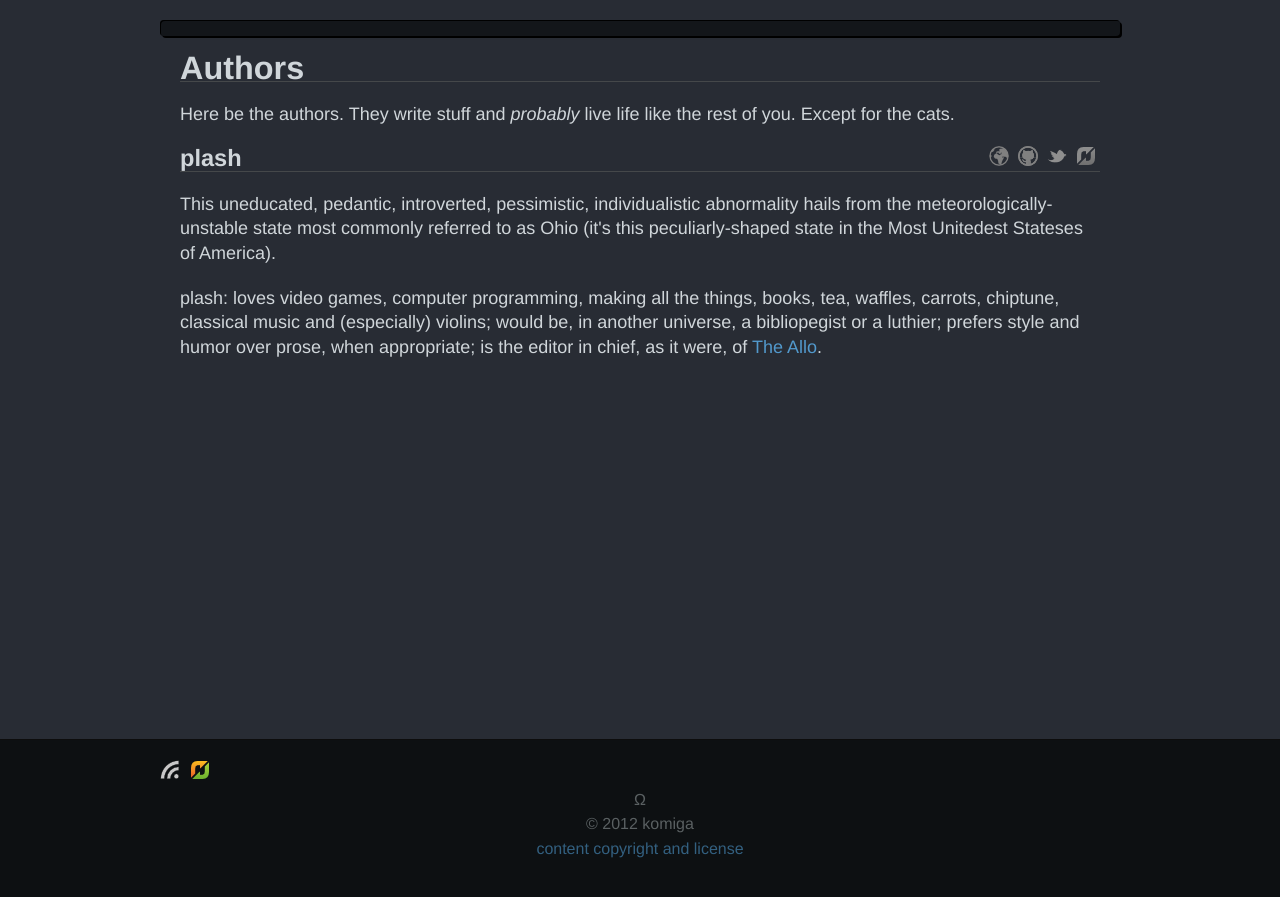
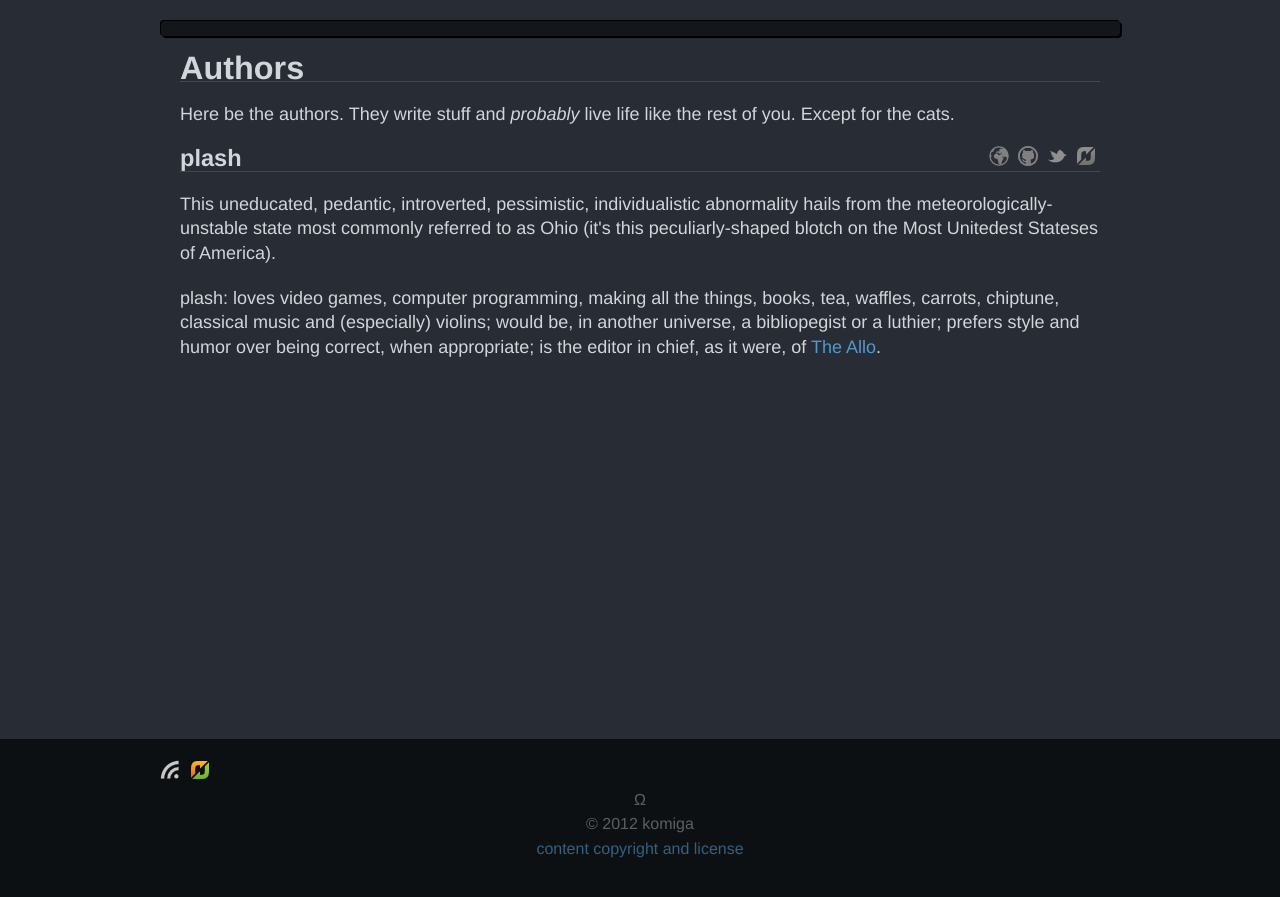
Before and after one commit to Allopoeia/allopoeia.github.com, a Jekyll site: the page built from authors.html, in a window 1280 px wide. Shown: the top 897 px of the page. Built offline with Jekyll 4.4.1, drawn with Linux system fonts in a browser that asks for light colours; Markdown is read by kramdown in place of the engine named in the settings; comment, search, counter and statistics services are not loaded.

Commit message:
CRs: `/about.html`, `/authors.html`.
Content revisions:

* `/about.html`
    - fixed the GitHub repository link

* `/authors.html`
    - rewording a bit; less hidden textery

```diff
--- a/about.html
+++ b/about.html
@@ -5,7 +5,7 @@
 
 title: About
 ---
-<p><strong>Allopoeia</strong> (or, hypocoristically, <span title="a nickname appears!"><strong>The Allo</strong></span>) is an open-authorship, all-encompassing journal/blag created by <a href="{% assign _author = plash %}{% include fetch/author/about-url %}">plash</a>. It is powered by <a title="more like jerkyll" href="https://github.com/mojombo/jekyll" target="_blank">jekyll</a> and a copious supply of waffles. Its raw data can be found on <a href="https://github.com/komiga/komiga.github.com" target="_blank">GitHub</a>, where the production site is also currently served.</p>
+<p><strong>Allopoeia</strong> (or, hypocoristically, <span title="a nickname appears!"><strong>The Allo</strong></span>) is an open-authorship, all-encompassing journal/blag created by <a href="{% assign _author = plash %}{% include fetch/author/about-url %}">plash</a>. It is powered by <a title="more like jerkyll" href="https://github.com/mojombo/jekyll" target="_blank">jekyll</a> and a copious supply of waffles. Its raw data can be found on <a href="https://github.com/allopoeia/allopoeia.github.com" target="_blank">GitHub</a>, where the production site is also currently served.</p>
 
 <p>The Allo is <a title="click it. CLICK IT. CLIIICK IIT." href="{{ site.nav-items.authoring.url }}">open</a> to any persons wishing to express things of all kinds (excluding those of <span title="this ain't no Facebook, sonny">personal and private</span> nature, of course) &mdash; political opinion, bashing big corporations, a poem about your pet gerbil, review, preview, postview, proview, antiview, story, history, criticism, witticism, felid study, etc. etc. &mdash; permitting we <span title="good luck with that!">like</span> said persons or find whatever they wish to write about interesting and/or amusing.</p>
 
--- a/authors.html
+++ b/authors.html
@@ -14,8 +14,8 @@
 	<h4 class="separator">plash<a class="para-ref" href="#plash"></a></h4>
 </header>
 
-<p>This <span title="read: an autodidact; home schooled without being properly taught">uneducated</span>, <span title="perhaps from being uneducated">pedantic</span>, <span title="no doubt from being home schooled">introverted</span>, <span title="and parano&ndash; OHMYGODWHATWASTHAT!?">pessimistic</span>, <span title="bleep bloop">individualistic</span> <span title="MAMA SES I'M DIFF'RENT">abnormality</span> hails from the <span title="mother nature assuredly hates us">meteorologically-unstable</span> state most commonly referred to as <span title="truly a cursed place">Ohio</span> (it's this peculiarly-shaped state in the Most Unitedest Stateses <span title="also would've accepted: the media industry; Oprah; drama television shows; needless wars; warring political parties which would be entirely the same if not for their mascots; fake cheese; (HF)CS; &ldquo;natural flavor&rdquo;; etc. etc. &hellip; plash could go on and on and on">of America</span>).</p>
+<p>This <span title="read: an autodidact; home schooled without being properly taught">uneducated</span>, <span title="perhaps from being uneducated">pedantic</span>, <span title="doubtless from being home schooled">introverted</span>, pessimistic, individualistic abnormality hails from the <span title="mother nature assuredly hates us">meteorologically-unstable</span> state most commonly referred to as <span title="truly a cursed place">Ohio</span> (it's this peculiarly-shaped blotch on the Most Unitedest Stateses <span title="also would've accepted: the media industry; Oprah; drama television shows; needless wars; warring political parties which would be entirely the same if not for their mascots; fake cheese; (HF)CS; &ldquo;natural flavor&rdquo;; etc. etc. &hellip; plash could go on and on and on">of America</span>).</p>
 
-<p>plash: loves <span title="&hellip; and this is my favorite site on the extranet">video games</span>, <span title="fancies writing libraries &mdash; backend things">computer programming</span>, <span title="except for websites. plash and web tech don't get along at all">making all the things</span>, <span title="reading them and looking at them and touching them and gently caring for them and&ndash;">books</span>, <span title="yummmm">tea, waffles, carrots</span>, chiptune, classical music and (especially) violins; would be, <span title="or this one, given sufficient fiat currency">in another universe</span>, a <span title="book binderepairer guy">bibliopegist</span> or a <span title="stringed instrument makerepairer guy">luthier</span>; <span title="also prefers hidden text over normal text, which is never appropriate! take that, text browsers!">prefers style and humor over prose, when appropriate</span>; is the <span title="actually the only editor">editor in chief</span>, as it were, of <a href="/about.html">The Allo</a>.</p>
+<p>plash: loves <span title="&hellip; and this is my favorite site on the extranet">video games</span>, <span title="fancies writing libraries &mdash; backend things">computer programming</span>, <span title="except for websites. plash and web tech don't get along at all">making all the things</span>, <span title="reading them and looking at them and touching them and gently caring for them and&ndash;">books</span>, <span title="yummmm">tea, waffles, carrots</span>, chiptune, classical music and (especially) violins; would be, <span title="or this one, given sufficient fiat currency">in another universe</span>, a <span title="book binderepairer">bibliopegist</span> or a <span title="stringed instrument makerepairer">luthier</span>; <span title="also prefers hidden text over normal text, which is never appropriate! take that, text browsers!">prefers style and humor over being correct, when appropriate</span>; is the <span title="actually the only editor">editor in chief</span>, as it were, of <a href="/about.html">The Allo</a>.</p>
 
 </section>
```
